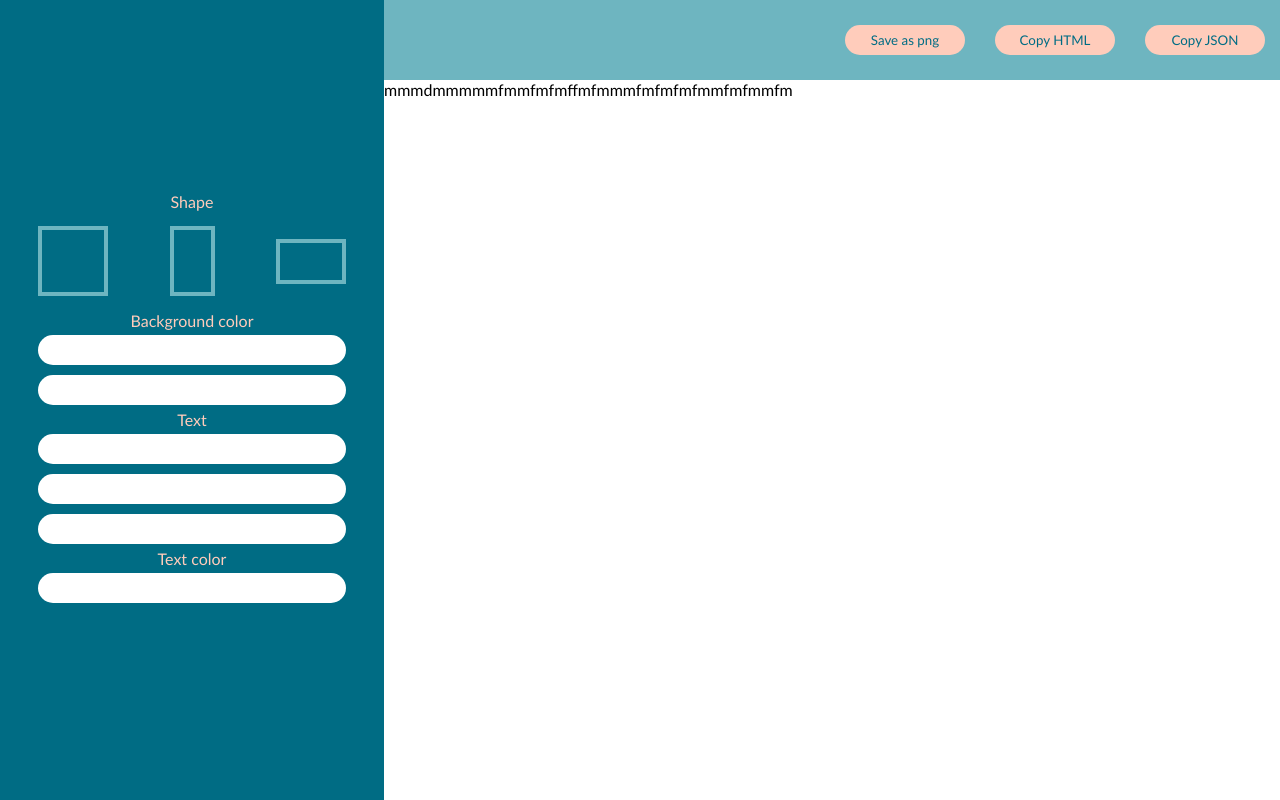
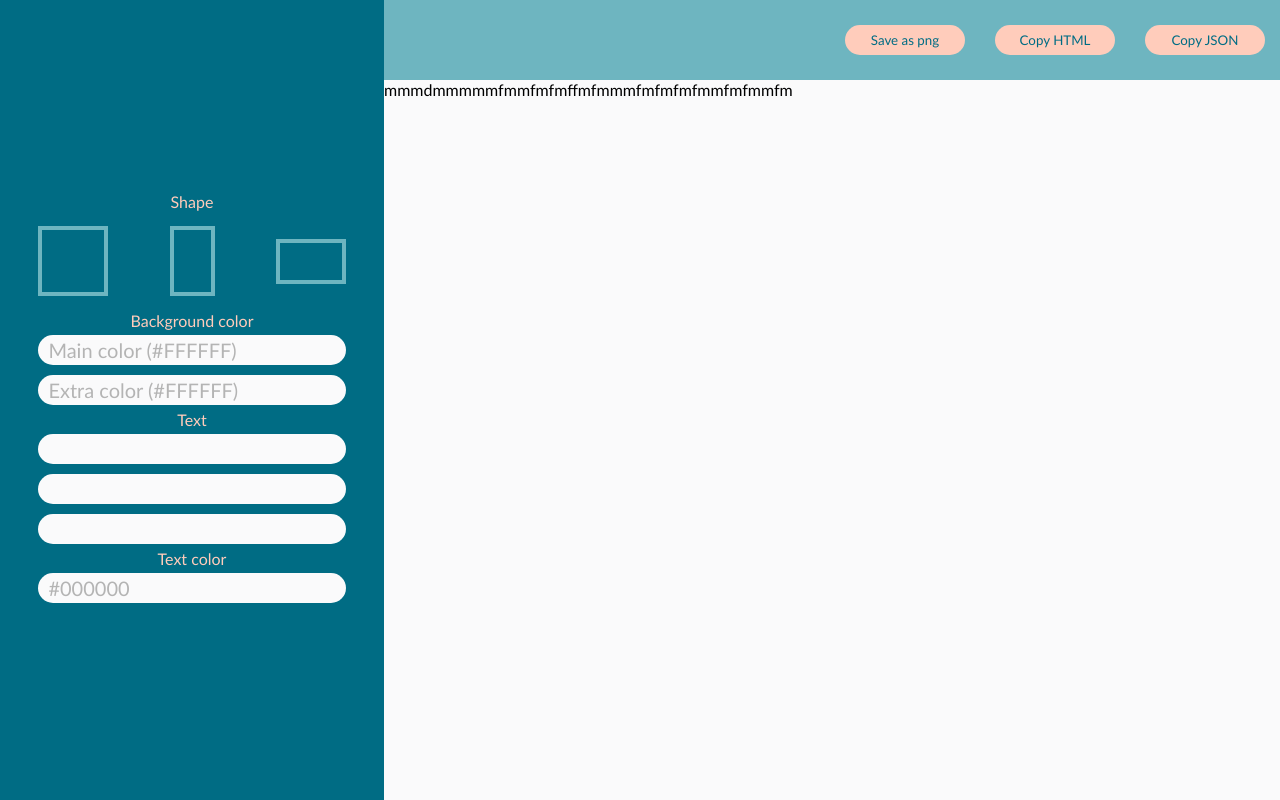
Before and after one commit to elinaa21/create-banner, a React app: page / in a window 1280 px wide. Built offline with nearby package versions, Linux system fonts and the light colour scheme.

Commit message:
setting shapes

```diff
--- a/src/components/App/App.jsx
+++ b/src/components/App/App.jsx
@@ -1,15 +1,19 @@
 import React from 'react';
+import { Provider } from 'react-redux';
+
 import BannerForm from '../BannerForm/BannerForm';
 import Preview from '../Preview/Preview';
-
+import store from '../../state/store';
 import './App.scss';
 
 const App = () => {
     return (
-        <div className="banner-maker">
-            <BannerForm />
-            <Preview />
-        </div>
+        <Provider store={store}>
+            <div className="banner-maker">
+                <BannerForm />
+                <Preview />
+            </div>
+        </Provider>
     );
 };
 
--- a/src/components/BannerForm/BannerForm.jsx
+++ b/src/components/BannerForm/BannerForm.jsx
@@ -1,25 +1,55 @@
 import React from 'react';
+import { useDispatch, useSelector } from 'react-redux';
 
+import { setShape } from '../../state/actions';
 import './BannerForm.scss';
 
 const BannerForm = () => {
+    const dispatch = useDispatch();
+    const shape = useSelector(state => state.banner.shape);
+
+    const setVerticalShape = () => {
+        dispatch(setShape('vertical'));
+    };
+    const setGorizontalShape = () => {
+        dispatch(setShape('gorizontal'));
+    };
+    const setSquareShape = () => {
+        dispatch(setShape('square'));
+    };
+
     return (
         <div className="banner-form">
             <div className="banner-form__label">Shape</div>
             <div className="shapes-container">
-                <div className="shapes-container__shape-square" />
-                <div className="shapes-container__shape-vertical" />
-                <div className="shapes-container__shape-gorizontal" />
+                <div
+                    className={`shapes-container__shape-square ${
+                        shape === 'square' ? 'shapes-container__shape_selected' : ''
+                    }`}
+                    onClick={setSquareShape}
+                />
+                <div
+                    className={`shapes-container__shape-vertical ${
+                        shape === 'vertical' ? 'shapes-container__shape_selected' : ''
+                    }`}
+                    onClick={setVerticalShape}
+                />
+                <div
+                    className={`shapes-container__shape-gorizontal ${
+                        shape === 'gorizontal' ? 'shapes-container__shape_selected' : ''
+                    }`}
+                    onClick={setGorizontalShape}
+                />
             </div>
             <div className="banner-form__label">Background color</div>
-            <input className="banner-form__input" />
-            <input className="banner-form__input" />
+            <input className="banner-form__input" placeholder="Main color (#FFFFFF)" />
+            <input className="banner-form__input" placeholder="Extra color (#FFFFFF)" />
             <div className="banner-form__label">Text</div>
             <input className="banner-form__input" />
             <input className="banner-form__input" />
             <input className="banner-form__input" />
             <div className="banner-form__label">Text color</div>
-            <input className="banner-form__input" />
+            <input className="banner-form__input" placeholder="#000000" />
         </div>
     );
 };
--- a/src/components/BannerForm/BannerForm.scss
+++ b/src/components/BannerForm/BannerForm.scss
@@ -1,6 +1,7 @@
 $pink: #FFCCBB;
 $blue_dark: #006C84;
 $blue: #6EB5C0;
+$white: #fafafb;
 
 .banner-form {
     background-color: $blue_dark;
@@ -24,6 +25,12 @@ $blue: #6EB5C0;
         height: 30px;
         padding: 2px 10px;
         font-size: 20px;
+        background-color: $white;
+        color: $blue_dark;
+
+        &::placeholder {
+            color: rgb(180, 180, 180);
+        }
     }
 }
 
--- a/src/components/Preview/Preview.scss
+++ b/src/components/Preview/Preview.scss
@@ -1,6 +1,6 @@
-$white: #E2E8E4;
+$white: #fafafb;
 
 .preview {
-    background-color: white;
+    background-color: $white;
     width: 70%;
 }
--- a/src/state/actions.js
+++ b/src/state/actions.js
@@ -1,6 +1,6 @@
 import { actionTypes } from './reducers';
 
-export const setShape = (shape) => ({
+export const setShape = shape => ({
     type: actionTypes.SET_SHAPE,
     payload: { shape },
 });
```
Also changed, not shown: 2 other files (tests, documents, lock files or other folders).
